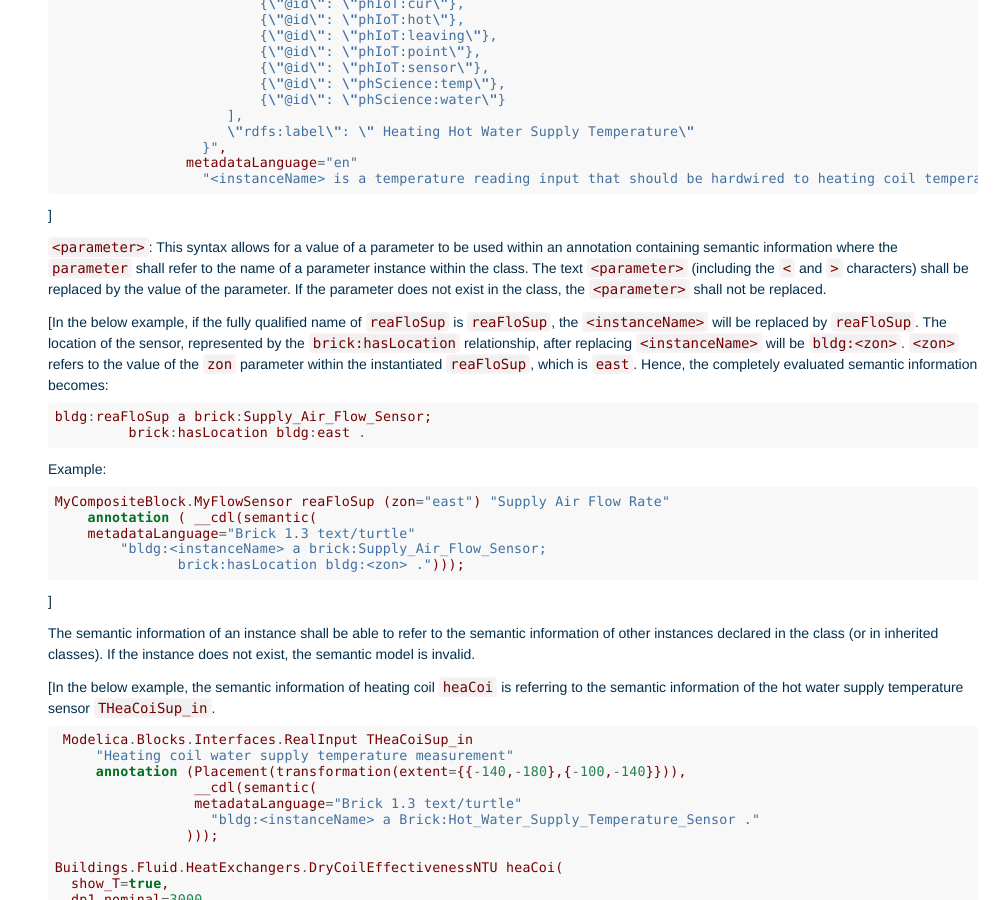
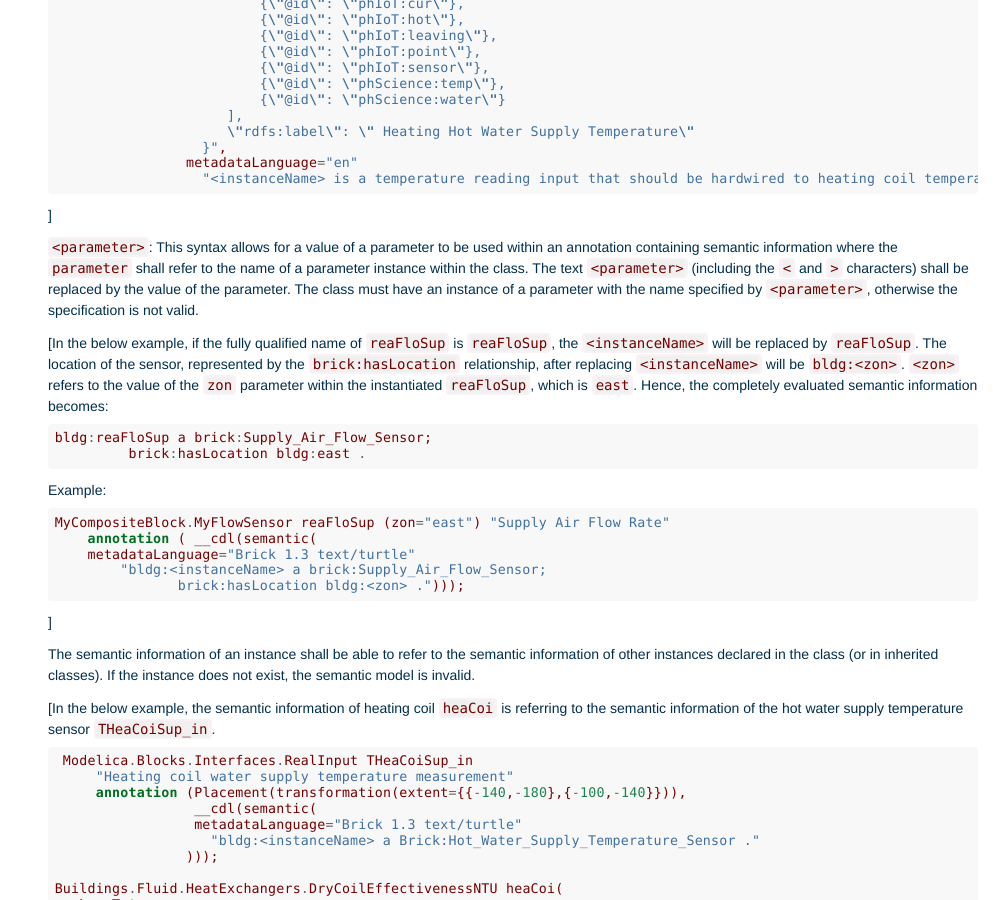
Before and after one commit to lbl-srg/obc, a Sphinx documentation site: the page built from specification/source/cdl.rst, in a window 1280 px wide and 900 px high, scrolled down 28931 px. Shown: the whole window, without its empty margins (287-1280 px from the left). Built offline with Sphinx 7.4.7, drawn with Linux system fonts in a browser that asks for light colours; formulas are drawn with MathJax 3; cross-references to code outside the pages are shown as plain code.

Commit message:
responding to mwetter comment

```diff
--- a/specification/source/cdl.rst
+++ b/specification/source/cdl.rst
@@ -2107,8 +2107,9 @@ Example:
 within an annotation containing semantic information where the ``parameter``
 shall refer to the name of a parameter instance within the
 class. The text ``<parameter>`` (including the ``<`` and ``>`` characters)
-shall be replaced by the value of the parameter. If the parameter does not
-exist in the class, the ``<parameter>`` shall not be replaced.
+shall be replaced by the value of the parameter. The class must have an
+instance of a parameter with the name specified by ``<parameter>``,
+otherwise the specification is not valid.
 
 [In the below example, if the fully qualified name of ``reaFloSup`` is
 ``reaFloSup``, the ``<instanceName>`` will be replaced by ``reaFloSup``.
```
